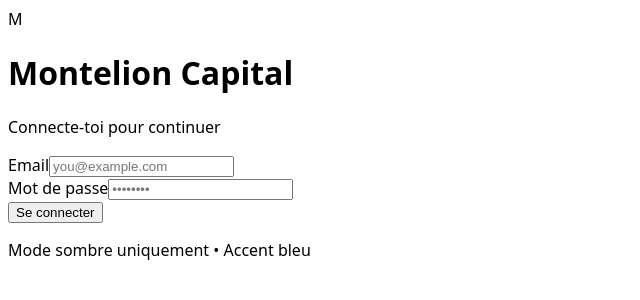
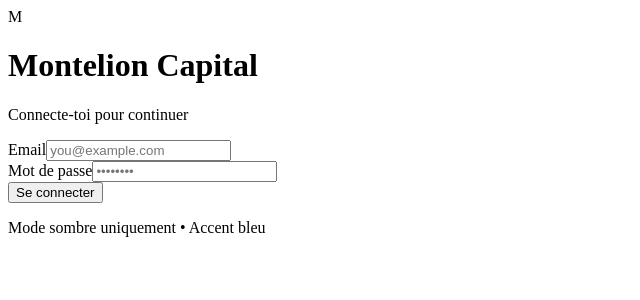
Before and after one commit to montelioncapital/montelion-app-v1, a Next.js app in the folder app/: page / in a window 1280 px wide. Shown: the top 300 px of the page, without its empty margins (0-640 px from the left). Built offline with nearby package versions, Linux system fonts and the light colour scheme.

Commit message:
Enhance metadata with title and description
Updated metadata to include title and description.

```diff
--- a/app/app/layout.jsx
+++ b/app/app/layout.jsx
@@ -1,11 +1,12 @@
-export const metadata = { title: "Montelion" };
+export const metadata = {
+  title: "Montelion Capital",
+  description: "Trading & analytics"
+};
 
 export default function RootLayout({ children }) {
   return (
-    <html lang="fr">
-      <body style={{ fontFamily: "ui-sans-serif, system-ui", padding: 24 }}>
-        {children}
-      </body>
+    <html lang="fr" className="dark">
+      <body className="min-h-screen antialiased">{children}</body>
     </html>
   );
 }
```
